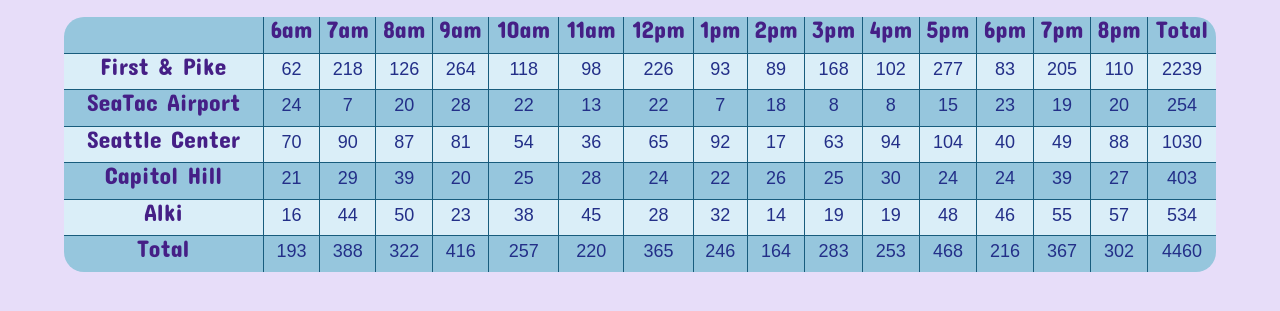
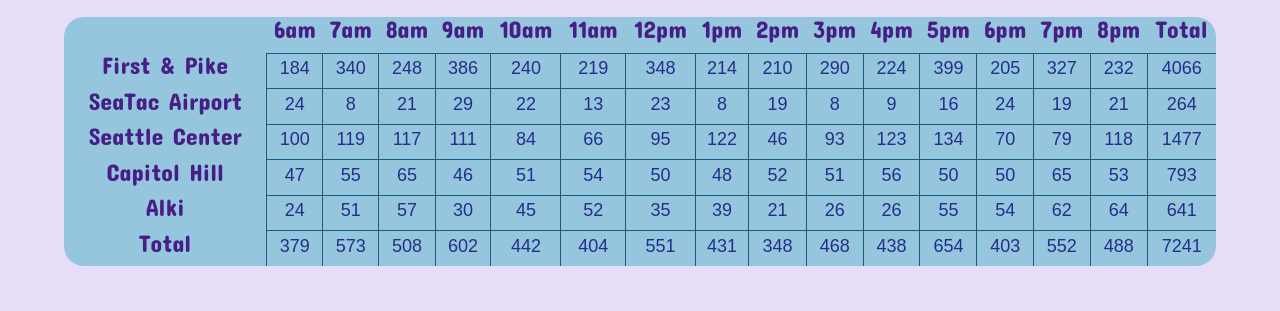
Before and after one commit to BenSTay/cookie-stand, a plain HTML site: page sales.html in a window 1280 px wide. Shown: the part 183-494 px from the top of the page. Drawn offline with Linux system fonts and the light colour scheme.

Commit message:
Table generated now has thead, tbody, and tfoot tags. Removed functionality for individual CookieStores to have their own hours of operation.

```diff
--- a/css/style.css
+++ b/css/style.css
@@ -97,10 +97,6 @@ table {
   border-radius: 20px;
 }
 
-table tr:nth-child(even) {
-  background-color: #DAEEF8;
-}
-
 th {
   font-family: 'Concert One';
   padding-bottom: 1%;
@@ -117,28 +113,3 @@ td {
   border-width: 1px;
   border-color: #185C7D;
 }
-
-tr:first-child th {
-  border-style: solid;
-  border-width: 1px;
-  border-color: #185C7D;
-  border-top: transparent;
-  border-left: transparent;
-  border-right: transparent;
-}
-
-th:first-child {
-  border-style: solid;
-  border-width: 1px;
-  border-color: #185C7D;
-  border-left: transparent;
-  border-bottom: transparent;
-}
-
-tr th:nth-child(even) {
-  border-style: solid;
-  border-width: 1px;
-  border-color: #185C7D;
-  border-top: transparent;
-  border-bottom: transparent;
-}
--- a/js/app.js
+++ b/js/app.js
@@ -2,120 +2,104 @@
 
 //Stores all of the CookieStores in an array.
 var stores = [];
+var hours = ['6am','7am','8am','9am','10am','11am','12pm','1pm',
+  '2pm','3pm','4pm','5pm','6pm','7pm','8pm'];
 
 //Function to calculate the total sales at all stores for a given hour.
-var hourSum = function(objArray,pos) {
-  var sum = 0;
-  for (var i of objArray) {
-    sum += i.cookiesSold[pos][1];
+var hourSum = function(storeArray) {
+  var sumArray = [];
+  for (var i = 0; i <= hours.length; i++){
+    sumArray.push(0);
   }
-  return sum;
+  for (i of storeArray) {
+    for (var j = 0; j < hours.length; j++){
+      sumArray[j] += i.cookiesSold[j];
+    }
+    sumArray[hours.length] += i.totalSales;
+  }
+  return sumArray;
 };
 
+function newEl(tag, content) {
+  var el = document.createElement(tag);
+  el.textContent = content;
+  return el;
+}
+
+function renderTable(storeArray) {
+  var salesTable = document.getElementById('salestable');
+  renderHead(salesTable);
+  renderBody(salesTable, storeArray);
+  renderFoot(salesTable, storeArray);
+}
+
 //Function to render the header to the website.
-var renderHead = function(obj) {
-  var table = document.getElementById('salestable');
-
-  var head = document.createElement('tr');
-  table.appendChild(head);
-
-  var newElement = document.createElement('th');
-  head.appendChild(newElement);
-
-  for (var i of obj.cookiesSold) {
-    newElement = document.createElement('th');
-    newElement.textContent = i[0];
-    head.appendChild(newElement);
+function renderHead(salesTable) {
+  var tableHead = document.createElement('thead');
+  tableHead.appendChild(newEl('th',''));
+  for (var i of hours) {
+    tableHead.appendChild(newEl('th',i));
   }
-};
+  tableHead.appendChild(newEl('th','Total'));
+  salesTable.appendChild(tableHead);
+}
 
 //Function to render one row of the body of the website.
-var renderBody = function(obj) {
-  var table = document.getElementById('salestable');
-  var row = document.createElement('tr');
-  table.appendChild(row);
-
-  var head = document.createElement('th');
-  head.textContent = obj.name;
-  row.appendChild(head);
-
-  var newElement;
-  for (var i of obj.cookiesSold) {
-    newElement = document.createElement('td');
-    newElement.textContent = i[1];
-    row.appendChild(newElement);
+function renderBody(salesTable, storeArray) {
+  var tableBody = document.createElement('tbody');
+  for (var i of storeArray){
+    i.renderRow(tableBody);
   }
-};
+  salesTable.appendChild(tableBody);
+}
 
 //Function to render the footer of the body of the website.
-var renderFoot = function(objArray) {
-  var table = document.getElementById('salestable');
-  var row = document.createElement('tr');
-  table.appendChild(row);
-
-  var head = document.createElement('th');
-  head.textContent = 'Total';
-  row.appendChild(head);
-
-  var newElement;
-  for (var i = 0; i < objArray[0].cookiesSold.length; i++) {
-    newElement = document.createElement('td');
-    newElement.textContent = hourSum(objArray,i);
-    row.appendChild(newElement);
+function renderFoot(salesTable, storeArray) {
+  var tableFoot = document.createElement('tfoot');
+  tableFoot.appendChild(newEl('th','Total'));
+  for (var i of hourSum(storeArray)) {
+    tableFoot.appendChild(newEl('td',i));
   }
-};
+  salesTable.appendChild(tableFoot);
+}
 
 //Constructor for CookieStore objects.
-function CookieStore(name, minCustomers, maxCustomers, averageCookies, openHour, closeHour) {
+function CookieStore(name, minCustomers, maxCustomers, averageCookies) {
   this.name = name;
   this.minCustomers = minCustomers;
   this.maxCustomers = maxCustomers;
   this.averageCookies = averageCookies;
-  this.openHour = openHour;
-  this.closeHour = closeHour;
   this.cookiesSold = [];
+  this.totalSales = 0;
   stores.push(this);
   this.simulateSales();
 }
 
-//Populates the cookiesSold array with times and sales figures.
 CookieStore.prototype.simulateSales = function() {
-  var hourNum, amPM, cookiesPerHour;
-  var totalSales = 0;
+  var cookiesPerHour, randomNum;
+  for (var i = 0; i < hours.length; i++) {
+    randomNum = Math.random() * (this.maxCustomers - this.minCustomers) + this.minCustomers;
+    cookiesPerHour = Math.round(randomNum * this.averageCookies);
+    this.totalSales += cookiesPerHour;
+    this.cookiesSold.push(cookiesPerHour);
+  }
+};
 
-  for (var i = this.openHour; i <= this.closeHour; i++) {
-    hourNum = i;
-    amPM = 'am';
-
-    if (i >= 12) {
-      amPM = 'pm';
-
-      if (i > 12){
-        hourNum -= 12;
-      }
-    }
-
-    cookiesPerHour = Math.round(this.averageCookies * Math.random() * (this.maxCustomers - this.minCustomers) + this.minCustomers);
-    totalSales += cookiesPerHour;
-    this.cookiesSold.push([hourNum + amPM, cookiesPerHour]);
+CookieStore.prototype.renderRow = function(tableBody) {
+  var tableRow = document.createElement('tr');
+  tableRow.appendChild(newEl('th',this.name));
+  for (var i of this.cookiesSold) {
+    tableRow.appendChild(newEl('td',i));
   }
-  this.cookiesSold.push(['Total',totalSales]);
+  tableRow.appendChild(newEl('td',this.totalSales));
+  tableBody.appendChild(tableRow);
 };
 
 //Creates five CookieStore instances.
-new CookieStore('First & Pike', 23, 65, 6.3, 6, 20);
-new CookieStore('SeaTac Airport', 3, 24, 1.2, 6, 20);
-new CookieStore('Seattle Center', 11, 38, 3.7, 6, 20);
-new CookieStore('Capitol Hill', 20, 30, 2.3, 6, 20);
+new CookieStore('First & Pike', 23, 65, 6.3);
+new CookieStore('SeaTac Airport', 3, 24, 1.2);
+new CookieStore('Seattle Center', 11, 38, 3.7);
+new CookieStore('Capitol Hill', 20, 30, 2.3);
 new CookieStore('Alki', 2, 16, 4.6, 6, 20);
 
-//Renders the head of the table.
-renderHead(stores[0]);
-
-//Renders the body of the table.
-for (var i of stores) {
-  renderBody(i);
-}
-
-//Renders the foot of the table.
-renderFoot(stores);
+renderTable(stores);
```
